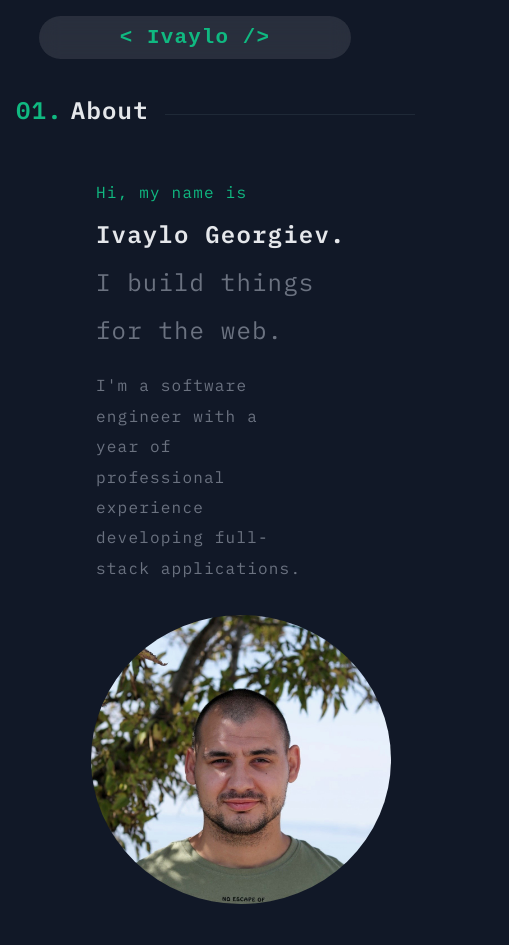
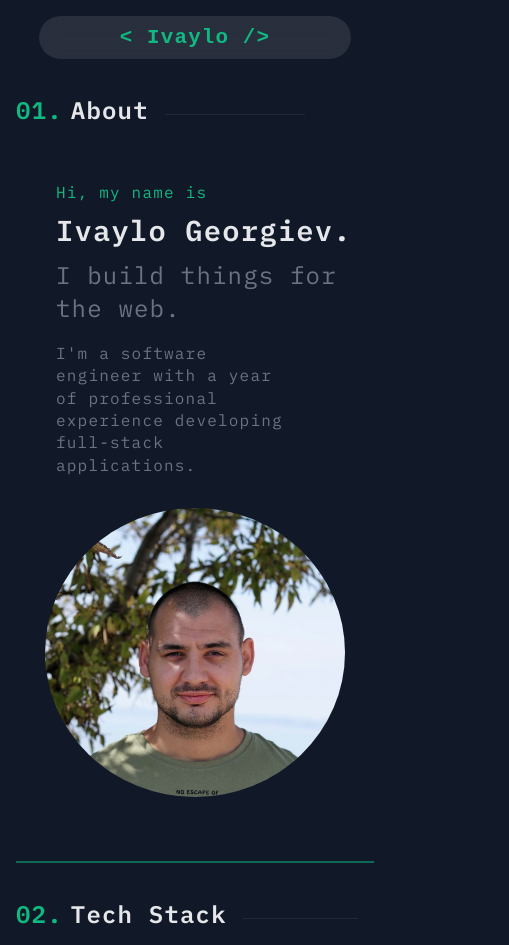
Before and after one commit to IvoGeorgievx/Portfolio, a plain HTML site: page index.html in a window 390 px wide. Shown: the top 945 px of the page, 509 px wide, since content can reach past the window. Drawn offline with Linux system fonts and the light colour scheme.

Commit message:
hotfixes

```diff
--- a/styles.css
+++ b/styles.css
@@ -191,8 +191,9 @@ body {
 	align-self: self-start;
 	line-height: 1.4;
 	font-weight: 600;
-	font-size: clamp(1.5rem, 2.5vw, 2.7rem);
+	font-size: clamp(1.8rem, 2.5vw, 2.7rem);
 	color: var(--primary-text-color);
+	margin-bottom: 0.5rem;
 }
 
 .bio-info {
@@ -587,7 +588,14 @@ footer {
 		padding: 0.3rem 1rem;
 	}
 
-	.tech-stack {
+	.line {
+		max-width: 140px;
+	}
+
+	.tech-stack,
+	.bio,
+	.projects,
+	.interests {
 		padding: 1rem;
 	}
 
@@ -599,19 +607,27 @@ footer {
 		margin-bottom: 1rem;
 	}
 
-	.bio-name,
-	.bio-info {
-		line-height: 2 !important;
+	.bio-content .about {
+		margin-bottom: 1rem;
 	}
 
-	.bio-content .about {
-		margin-bottom: 1rem;
+	.bio-name {
+		line-height: 1.6;
+	}
+
+	.bio-content-wrapper {
+		margin-left: 2.5rem;
+	}
+
+	.bio-sub-info {
+		line-height: 1.4;
 	}
 
 	.bio-image {
 		display: flex;
 		justify-content: center;
 		margin: 2rem auto;
+		width: auto;
 		clip-path: none;
 		background-color: inherit;
 	}
@@ -637,6 +653,23 @@ footer {
 		font-size: 15px;
 	}
 
+	.interests-wrapper {
+		margin-left: 0;
+	}
+
+	.interest-tab {
+		padding: 12px;
+		min-width: 135px;
+	}
+
+	.interest-tab.active::after {
+		width: 25px;
+	}
+
+	.tech-stack .line {
+		flex: 1;
+	}
+
 	footer {
 		justify-content: center;
 	}
```
